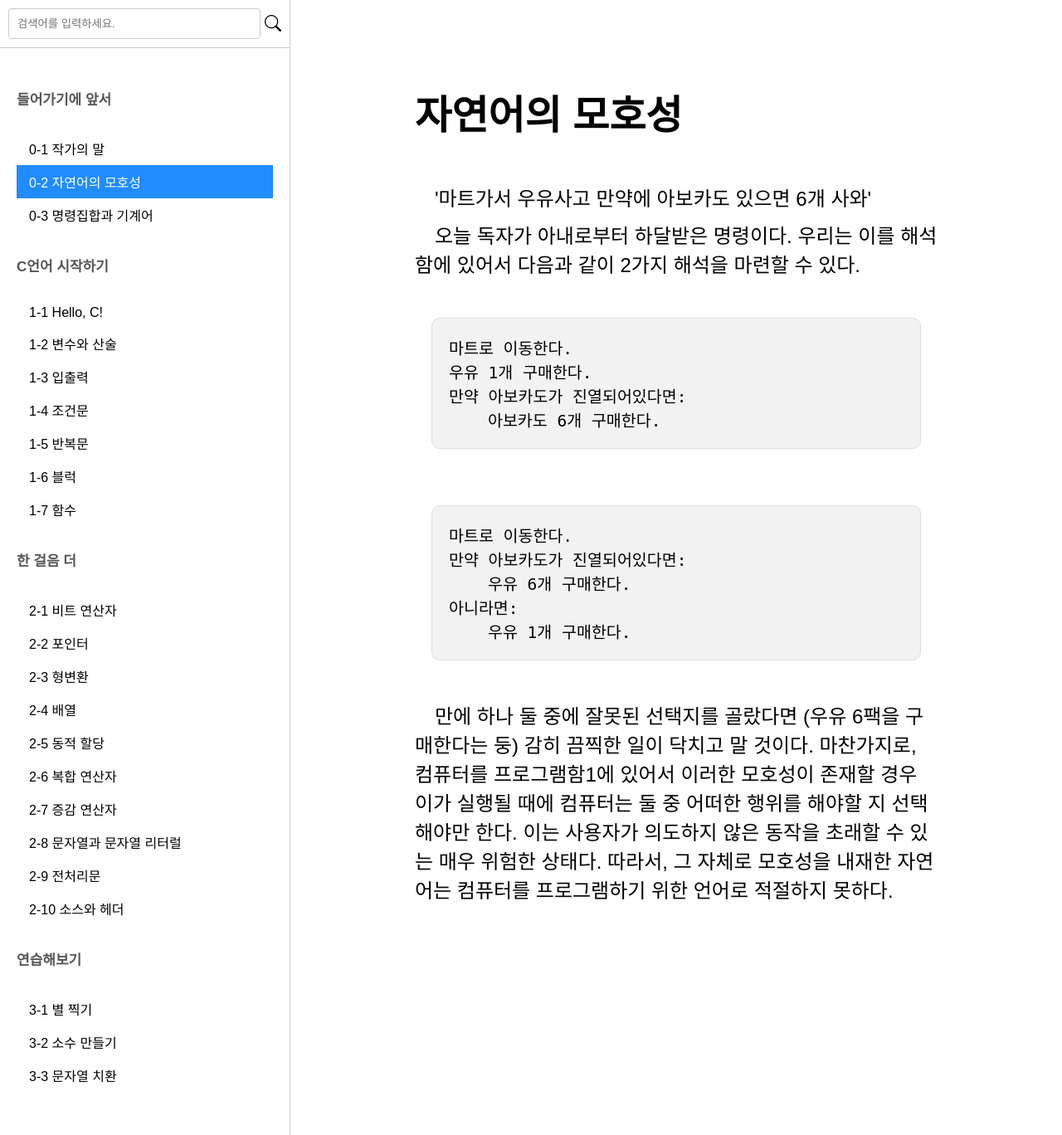
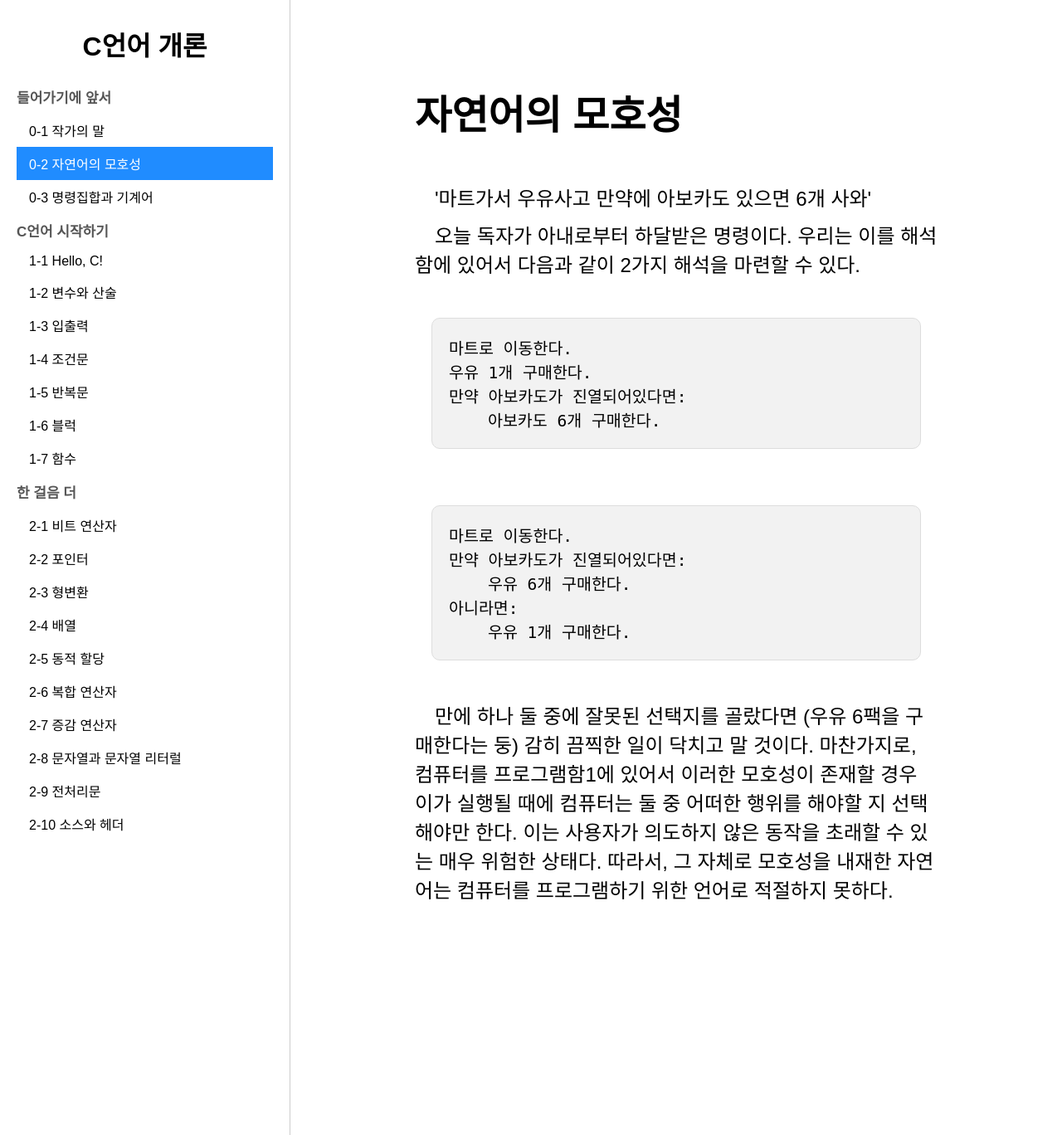
Before and after one commit to dev-ruby/CreviceBook, a FastAPI app: page /page/1 in a window 1280 px wide. Shown: the whole page at 83% size. Run offline with FastAPI, Linux system fonts and the light colour scheme.

Commit message:
Summary (required)
Description

```diff
--- a/src/main.py
+++ b/src/main.py
@@ -39,21 +39,13 @@ chapters = [
         "2-8 문자열과 문자열 리터럴",
         "2-9 전처리문",
         "2-10 소스와 헤더",
-    ],
-    [
-        "연습해보기",
-        "3-1 별 찍기",
-        "3-2 소수 만들기",
-        "3-3 문자열 치환",
     ]
 ]
 
 
 @app.get("/", response_class=HTMLResponse)
 async def render_main(request: Request):
-    return templates.TemplateResponse(
-        "index.html", {"request": request, "chapters": chapters}
-    )
+    return await render_page(request, 0)
 
 
 @app.get("/page/{id}")
--- a/src/static/base.css
+++ b/src/static/base.css
@@ -62,7 +62,6 @@ body {
 .sidebar ul li.section-title,
 .sidebar ul li.chapter-title {
     font-weight: bold;
-    margin-bottom: 20px;
 }
 
 .sidebar ul li.section-title {
@@ -73,7 +72,6 @@ body {
 .sidebar ul li.chapter-title {
     color: #555;
     font-size: 17px;
-    margin-top: 20px;
 }
 
 .active {
@@ -114,3 +112,9 @@ body {
 p + p {
     margin-top: 10px;
 }
+
+.book-title {
+    text-align: center;
+    margin-top: 30px;
+    margin-bottom: 0px;
+}
--- a/src/templates/base.html
+++ b/src/templates/base.html
@@ -13,10 +13,9 @@
 </head>
 <body>
 <div class="sidebar">
-    <div class="search-box">
-        <input placeholder="검색어를 입력하세요." type="text">
-        <button><i class="bi bi-search"></i></button>
-    </div>
+    <h1 class="book-title">
+        C언어 개론
+    </h1>
     <div class="sidebar-content">
         {% set ns = namespace(index=0) %}
 
```
